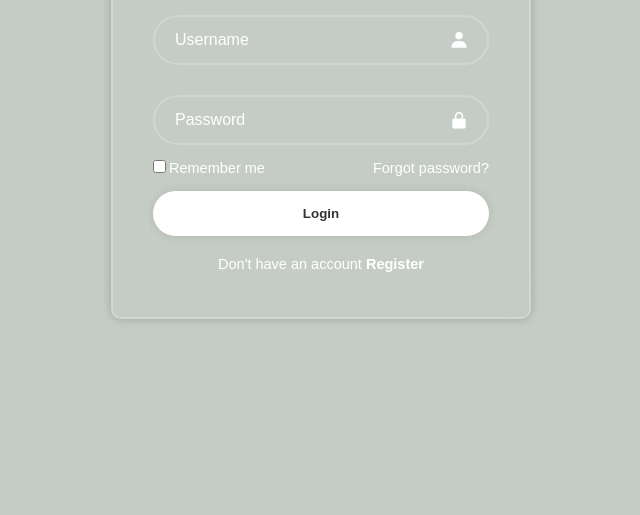
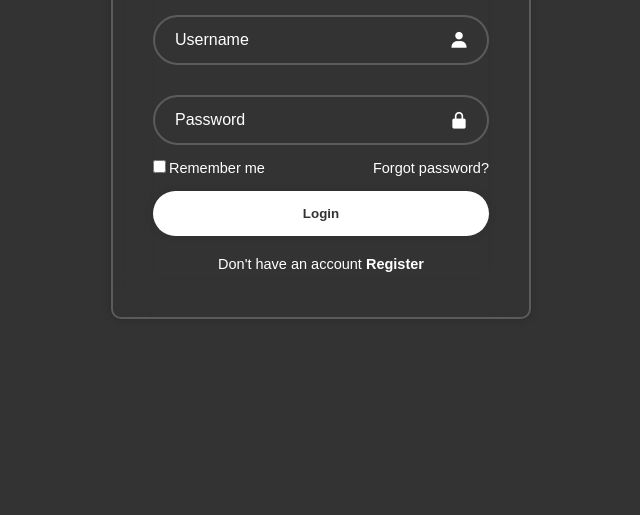
Before and after one commit to DouglaSchmitzz/login-form, a plain HTML site: page index.html in a window 1280 px wide. Shown: the part 285-800 px from the top of the page, without its empty margins (319-959 px from the left). Drawn offline with nearby package versions, Linux system fonts and the light colour scheme.

Commit message:
testing colors

```diff
--- a/styles/style.css
+++ b/styles/style.css
@@ -11,7 +11,7 @@ body {
     justify-content: center;
     align-items: center;
     min-height: 100vh;
-    background-color: rgba(12, 42, 12, 0.236);
+    background-color: #333;
     background-size: cover;
     background-position: center;
 }
```
